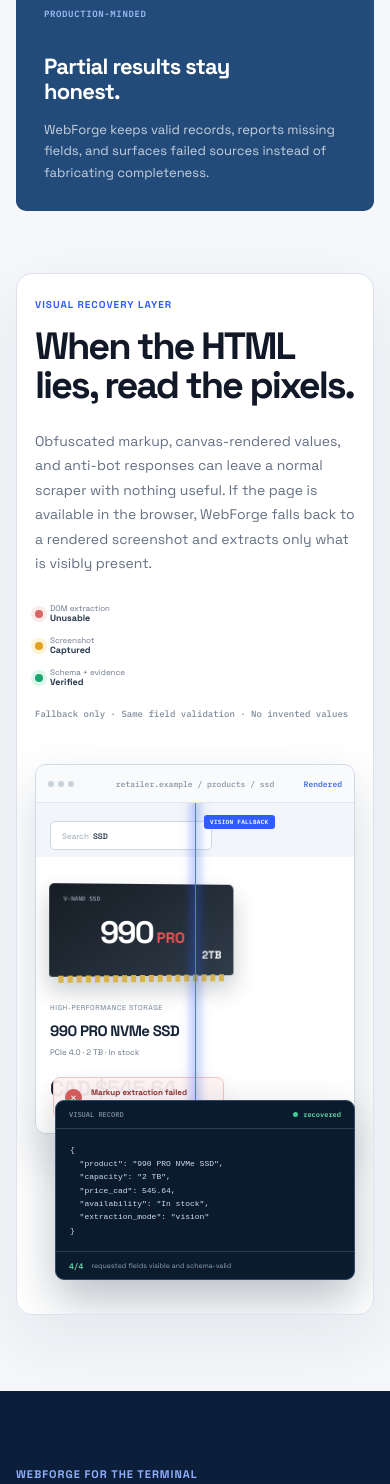
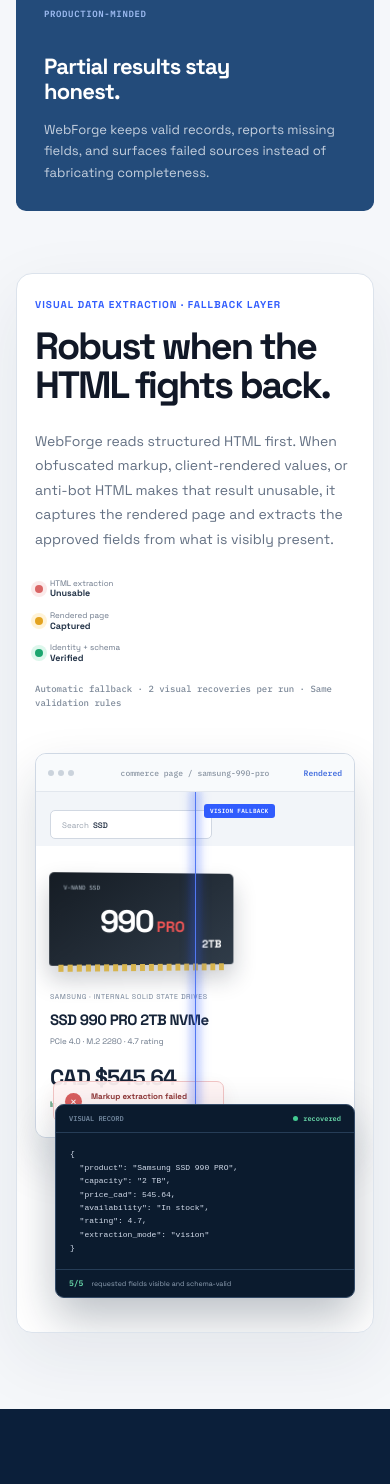
Before and after one commit to EthanMcMullen/WebForge, a Next.js app: page / in a window 390 px wide. Shown: the part 4624-6108 px from the top of the page. Built offline with nearby package versions, Linux system fonts and the light colour scheme.

Commit message:
Show visual extraction fallback

```diff
--- a/src/app/globals.css
+++ b/src/app/globals.css
@@ -1241,6 +1241,7 @@
 .company-retail-details h3 { margin: 7px 0 8px; color: #162438; font-size: 17px; line-height: 1.14; letter-spacing: -0.035em; }
 .company-retail-details p { margin: 0 0 17px; color: #687587; font-size: 8px; }
 .company-retail-details > strong { color: #162438; font-size: 22px; letter-spacing: -0.04em; }
+.company-retail-details > small { display: block; margin-top: 8px; color: #21804f; font-size: 8px; font-weight: 650; }
 .company-html-failure { position: absolute; left: 17px; bottom: 15px; display: flex; align-items: center; gap: 9px; padding: 9px 11px; border: 1px solid #f1c4c4; border-radius: 7px; color: #8e3434; background: rgba(255, 244, 244, 0.94); box-shadow: 0 7px 20px rgba(104, 36, 36, 0.08); }
 .company-html-failure > span { width: 17px; height: 17px; display: grid; place-items: center; border-radius: 50%; color: #fff; background: #d95e5e; font-size: 12px; }
 .company-html-failure div { display: flex; flex-direction: column; gap: 3px; }
@@ -1249,6 +1250,12 @@
 .company-vision-scan { position: absolute; inset: 0; pointer-events: none; background: linear-gradient(90deg, transparent 0 47%, rgba(49, 92, 253, 0.08) 49%, rgba(49, 92, 253, 0.13) 50%, rgba(49, 92, 253, 0.08) 51%, transparent 53%); }
 .company-vision-scan i { position: absolute; top: 0; bottom: 0; left: 50%; width: 1px; background: #5278f3; box-shadow: 0 0 12px 3px rgba(49, 92, 253, 0.35); }
 .company-vision-scan span { position: absolute; top: 12px; left: calc(50% + 9px); padding: 4px 6px; border-radius: 3px; color: #fff; background: var(--company-blue); font: 600 6px/1 var(--font-code); letter-spacing: 0.05em; }
+.company-visual { scroll-margin-top: 90px; }
+.company-vision-target { position: absolute; z-index: 2; border: 1px solid #315cfd; border-radius: 4px; box-shadow: 0 0 0 2px rgba(49, 92, 253, 0.12); pointer-events: none; }
+.company-vision-target span { position: absolute; top: -15px; right: -1px; padding: 3px 5px; border-radius: 3px 3px 0 0; color: #fff; background: #315cfd; font: 600 6px/1 var(--font-code); letter-spacing: 0.04em; text-transform: uppercase; }
+.company-vision-target.target-title { top: 134px; right: 20px; width: 43%; height: 43px; }
+.company-vision-target.target-price { top: 214px; right: 21%; width: 22%; height: 35px; }
+.company-vision-target.target-stock { top: 252px; right: 28%; width: 15%; height: 23px; }
 .company-visual-result { position: absolute; right: -24px; bottom: 0; width: min(400px, 76%); overflow: hidden; border: 1px solid #334a66; border-radius: 9px; color: #d3dceb; background: #0b1b2e; box-shadow: 0 20px 45px rgba(9, 27, 49, 0.28); }
 .company-visual-result > div { display: flex; justify-content: space-between; padding: 10px 13px; border-bottom: 1px solid #263d57; color: #71869d; font: 600 7px/1 var(--font-code); }
 .company-visual-result > div b { display: flex; align-items: center; gap: 5px; color: #69d9aa; }
@@ -1348,6 +1355,7 @@
   .company-retail-product { grid-template-columns: 1fr; gap: 18px; margin-top: 34px; }
   .company-drive-art { width: 64%; height: 92px; }
   .company-retail-details h3 { font-size: 15px; }
+  .company-vision-target { display: none; }
   .company-visual-result { position: relative; right: auto; bottom: auto; width: calc(100% - 20px); margin: -34px 0 0 20px; }
   .company-visual-demo { padding-bottom: 0; }
   .company-capabilities h3 { min-height: 0; margin-top: 32px; }
--- a/src/app/page.tsx
+++ b/src/app/page.tsx
@@ -38,7 +38,7 @@
             <strong>WebForge</strong>
           </Link>
           <nav aria-label="Primary navigation">
-            <a href="#product">Product</a><a href="#platform">Platform</a><a href="#company">Company</a><Link href="/cli">CLI</Link>
+            <a href="#product">Product</a><a href="#platform">Platform</a><a href="#vision">Vision</a><a href="#company">Company</a><Link href="/cli">CLI</Link>
           </nav>
           <div className="company-nav-actions">
             <Link className="company-login" href="/dashboard">Sign in</Link>
@@ -126,44 +126,48 @@
               {capabilities.map((item) => <article key={item.label}><span>{item.label}</span><h3>{item.title}</h3><p>{item.body}</p></article>)}
             </div>
 
-            <section className="company-visual" aria-labelledby="visual-extraction-title">
+            <section id="vision" className="company-visual" aria-labelledby="visual-extraction-title">
               <div className="company-visual-copy">
-                <span>Visual recovery layer</span>
-                <h2 id="visual-extraction-title">When the HTML lies, read the pixels.</h2>
-                <p>Obfuscated markup, canvas-rendered values, and anti-bot responses can leave a normal scraper with nothing useful. If the page is available in the browser, WebForge falls back to a rendered screenshot and extracts only what is visibly present.</p>
+                <span>Visual data extraction · Fallback layer</span>
+                <h2 id="visual-extraction-title">Robust when the HTML fights back.</h2>
+                <p>WebForge reads structured HTML first. When obfuscated markup, client-rendered values, or anti-bot HTML makes that result unusable, it captures the rendered page and extracts the approved fields from what is visibly present.</p>
                 <div className="company-visual-route" aria-label="Visual extraction fallback sequence">
-                  <div><i className="failed" />DOM extraction<strong>Unusable</strong></div>
+                  <div><i className="failed" />HTML extraction<strong>Unusable</strong></div>
                   <span aria-hidden="true">→</span>
-                  <div><i className="captured" />Screenshot<strong>Captured</strong></div>
+                  <div><i className="captured" />Rendered page<strong>Captured</strong></div>
                   <span aria-hidden="true">→</span>
-                  <div><i className="verified" />Schema + evidence<strong>Verified</strong></div>
+                  <div><i className="verified" />Identity + schema<strong>Verified</strong></div>
                 </div>
-                <small>Fallback only · Same field validation · No invented values</small>
+                <small>Automatic fallback · 2 visual recoveries per run · Same validation rules</small>
               </div>
 
               <div className="company-visual-demo" aria-label="Example of a product page recovered through visual extraction">
                 <div className="company-visual-browser">
-                  <div className="company-visual-browser-bar"><div><i /><i /><i /></div><span>retailer.example / products / ssd</span><b>Rendered</b></div>
+                  <div className="company-visual-browser-bar"><div><i /><i /><i /></div><span>commerce page / samsung-990-pro</span><b>Rendered</b></div>
                   <div className="company-retail-page">
                     <div className="company-retail-search">Search&nbsp;&nbsp; <strong>SSD</strong></div>
                     <div className="company-retail-product">
                       <div className="company-drive-art"><span>990</span><b>PRO</b><small>2TB</small></div>
-                      <div className="company-retail-details"><span>High-performance storage</span><h3>990 PRO NVMe SSD</h3><p>PCIe 4.0 · 2 TB · In stock</p><strong>CAD $545.64</strong></div>
+                      <div className="company-retail-details"><span>Samsung · Internal solid state drives</span><h3>SSD 990 PRO 2TB NVMe</h3><p>PCIe 4.0 · M.2 2280 · 4.7 rating</p><strong>CAD $545.64</strong><small>In stock</small></div>
                     </div>
                     <div className="company-html-failure"><span>×</span><div><b>Markup extraction failed</b><small>Obfuscated product nodes · price missing</small></div></div>
                     <div className="company-vision-scan" aria-hidden="true"><i /><span>VISION FALLBACK</span></div>
+                    <div className="company-vision-target target-title" aria-hidden="true"><span>product</span></div>
+                    <div className="company-vision-target target-price" aria-hidden="true"><span>price</span></div>
+                    <div className="company-vision-target target-stock" aria-hidden="true"><span>availability</span></div>
                   </div>
                 </div>
                 <div className="company-visual-result">
                   <div><span>VISUAL RECORD</span><b><i /> recovered</b></div>
                   <pre><code>{`{
-  "product": "990 PRO NVMe SSD",
+  "product": "Samsung SSD 990 PRO",
   "capacity": "2 TB",
   "price_cad": 545.64,
   "availability": "In stock",
+  "rating": 4.7,
   "extraction_mode": "vision"
 }`}</code></pre>
-                  <p><span>4/4</span> requested fields visible and schema-valid</p>
+                  <p><span>5/5</span> requested fields visible and schema-valid</p>
                 </div>
               </div>
             </section>
```
